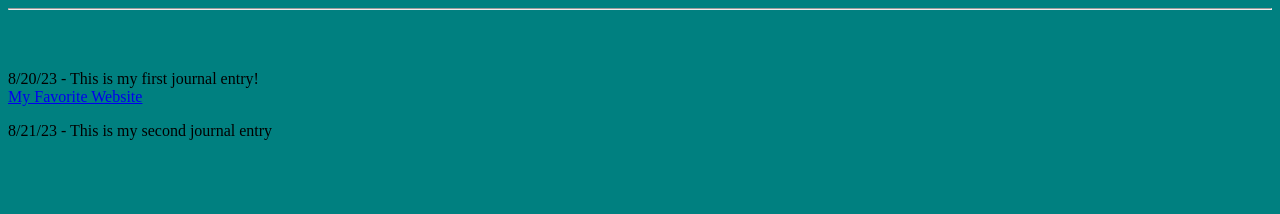
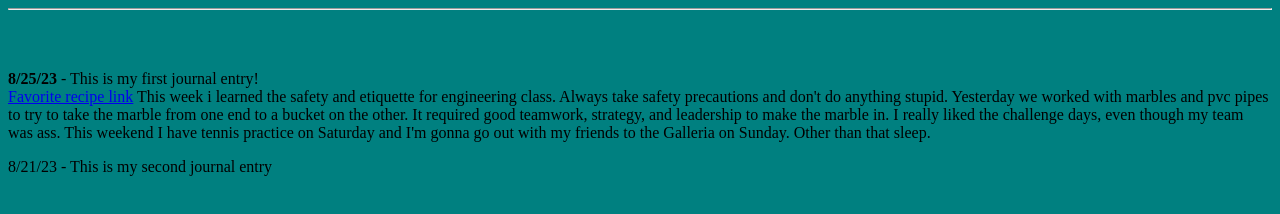
Before and after one commit to genevievey/Engineering, a plain HTML site: page index.html in a window 1280 px wide. Shown: the part 216-430 px from the top of the page. Drawn offline with Linux system fonts and the light colour scheme.

Commit message:
update #

```diff
--- a/index.html
+++ b/index.html
@@ -13,9 +13,10 @@
         <hr><br><br>
 
         <p>
-            8/20/23 - This is my first journal entry!
+            <b>8/25/23</b> - This is my first journal entry!
             <br>
-            <a href="https://letmegooglethat.com/?q=best+website">My Favorite Website</a>
+            <a href="https://foodwithfeeling.com/gigi-hadid-pasta-recipe/">Favorite recipe link</a>
+            This week i learned the safety and etiquette for engineering class. Always take safety precautions and don't do anything stupid. Yesterday we worked with marbles and pvc pipes to try to take the marble from one end to a bucket on the other. It required good teamwork, strategy, and leadership to make the marble in. I really liked the challenge days, even though my team was ass. This weekend I have tennis practice on Saturday and I'm gonna go out with my friends to the Galleria on Sunday. Other than that sleep.
         </p>
 
         <p>
```
